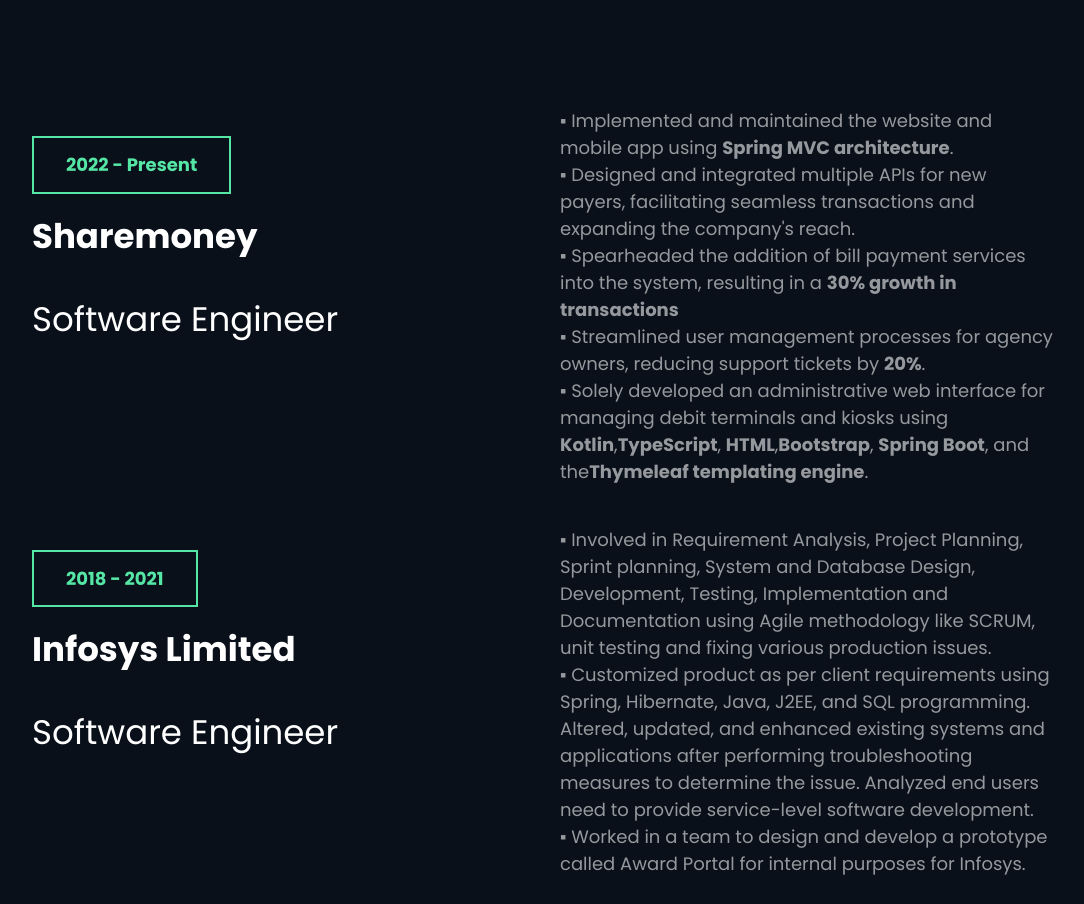
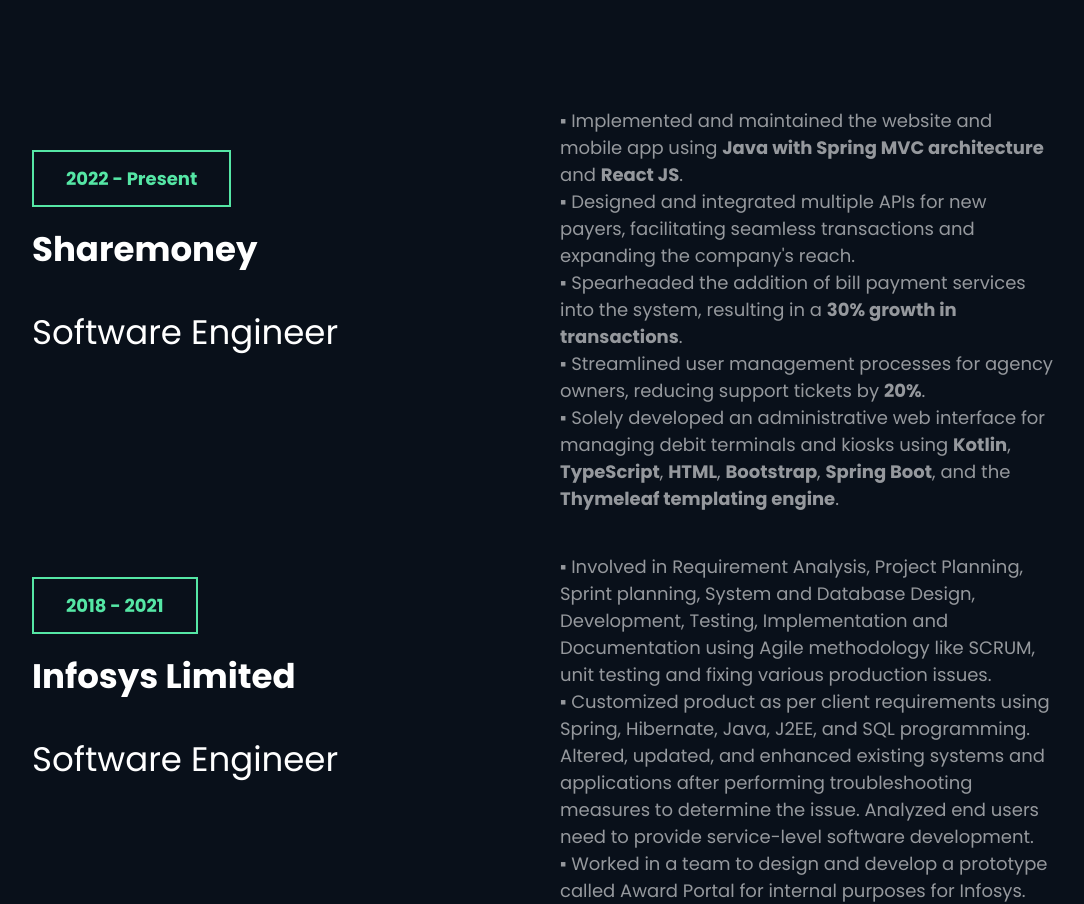
Before and after one commit to JuiD24/portfolio, a Next.js app: page / in a window 1280 px wide. Shown: the part 1480-2384 px from the top of the page, without its empty margins (96-1180 px from the left). Built offline with nearby package versions, Linux system fonts and the light colour scheme.

Commit message:
job experience updated

```diff
--- a/components/Skills.tsx
+++ b/components/Skills.tsx
@@ -20,7 +20,7 @@
           <ul>
             <li>
               ▪ Implemented and maintained the website and mobile app using{" "}
-              <strong>Spring MVC architecture</strong>.
+              <strong>Java with Spring MVC architecture</strong> and <strong>React JS</strong>.
             </li>
             <li>
               ▪ Designed and integrated multiple APIs for new payers,
@@ -30,6 +30,7 @@
             <li>
               ▪ Spearheaded the addition of bill payment services into the
               system, resulting in a <strong>30% growth in transactions</strong>
+              .
             </li>
             <li>
               ▪ Streamlined user management processes for agency owners,
@@ -37,9 +38,9 @@
             </li>
             <li>
               ▪ Solely developed an administrative web interface for managing
-              debit terminals and kiosks using <strong>Kotlin</strong>,
-              <strong>TypeScript</strong>, <strong>HTML</strong>,
-              <strong>Bootstrap</strong>, <strong>Spring Boot</strong>, and the
+              debit terminals and kiosks using <strong>Kotlin</strong>,{" "}
+              <strong>TypeScript</strong>, <strong>HTML</strong>,{" "}
+              <strong>Bootstrap</strong>, <strong>Spring Boot</strong>, and the{" "}
               <strong>Thymeleaf templating engine</strong>.
             </li>
           </ul>
```
